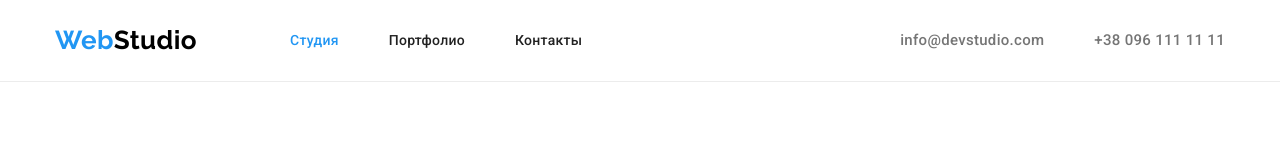
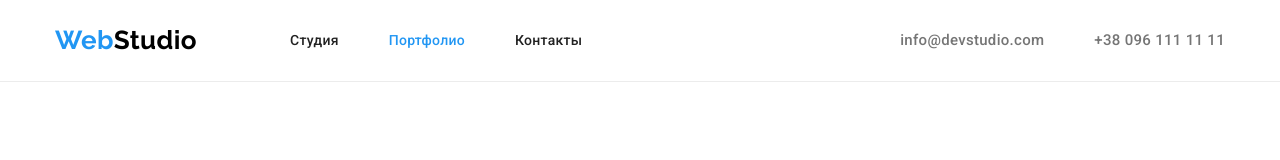
Before and after one commit to zfedorovska/goit-markup-hw-03, a plain HTML site: page portfolio.html in a window 1280 px wide. Shown: the top 160 px of the page. Drawn offline with nearby package versions, Linux system fonts and the light colour scheme.

Commit message:
fixed highlight portfolio in header

```diff
--- a/portfolio.html
+++ b/portfolio.html
@@ -23,8 +23,8 @@
         <nav class="main-nav">
           <a class="link logo" href="./index.html"><span class="logo-web">Web</span>Studio</a>
           <ul class="site-nav list">
-            <li class="item"><a href="./index.html" class="link active">Студия</a></li>
-            <li class="item"><a href="./portfolio.html" class="link">Портфолио</a></li>
+            <li class="item"><a href="./index.html" class="link">Студия</a></li>
+            <li class="item"><a href="./portfolio.html" class="link active">Портфолио</a></li>
             <li class="item"><a href="" class="link">Контакты</a></li>
           </ul>
         </nav>
```
